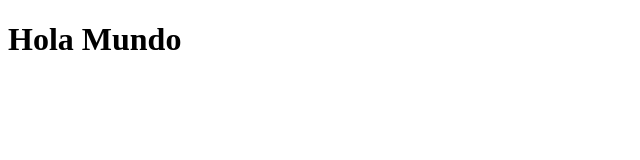
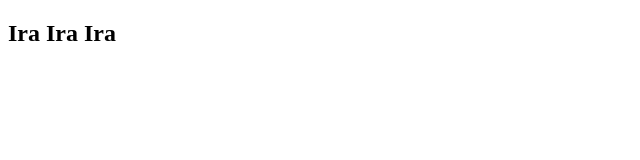
Before and after one commit to iraiss/Curso, a plain HTML site: page index.html in a window 1280 px wide. Shown: the whole page, without its empty margins (0-640 px from the left). Drawn offline with Linux system fonts and the light colour scheme.

Commit message:
Agrege un contenededor y un H2

```diff
--- a/index.html
+++ b/index.html
@@ -2,11 +2,13 @@
 <html lang="">
 <head>
 	<meta charset="utf-8">
-	<title>Git</title>
+	<title>Git y Github</title>
 </head>
 <body>
 
-	<h1>Hola Mundo</h1>
+	<div class="container">
+		<h2>Ira Ira Ira</h2>
+	</div>
 
 </body>
 </html>
```
